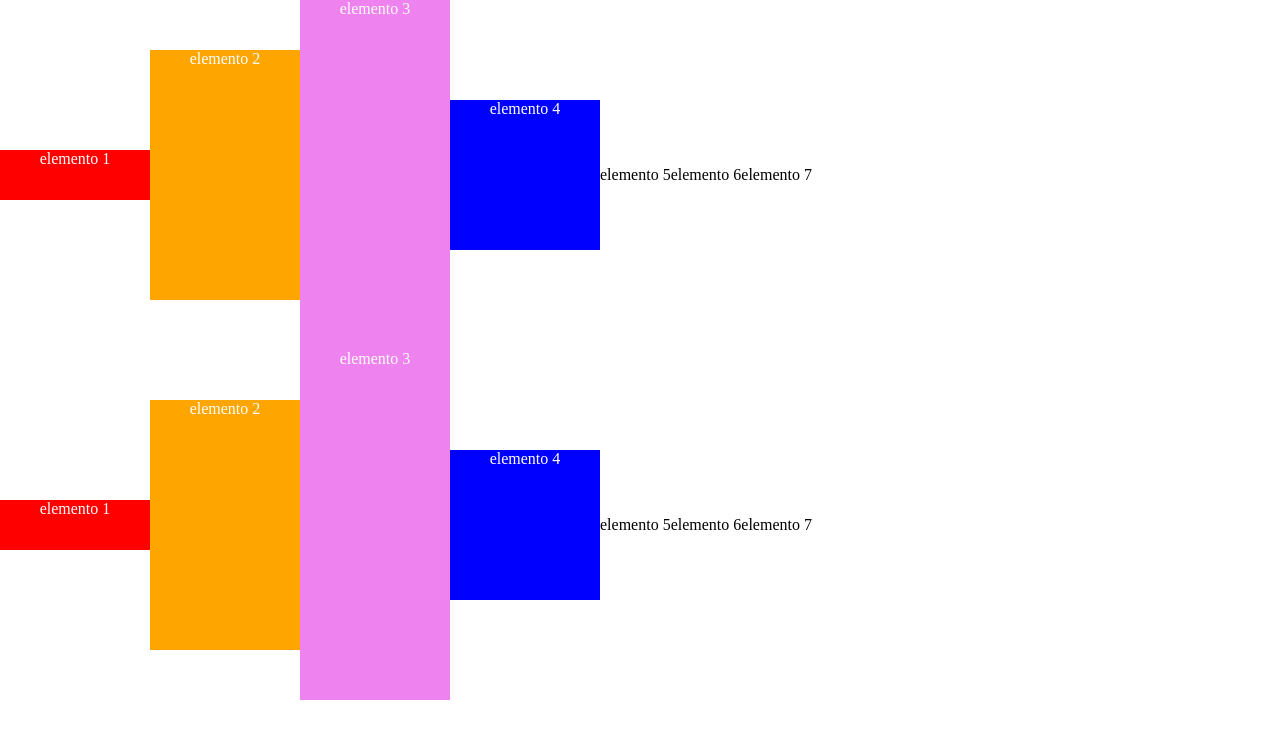
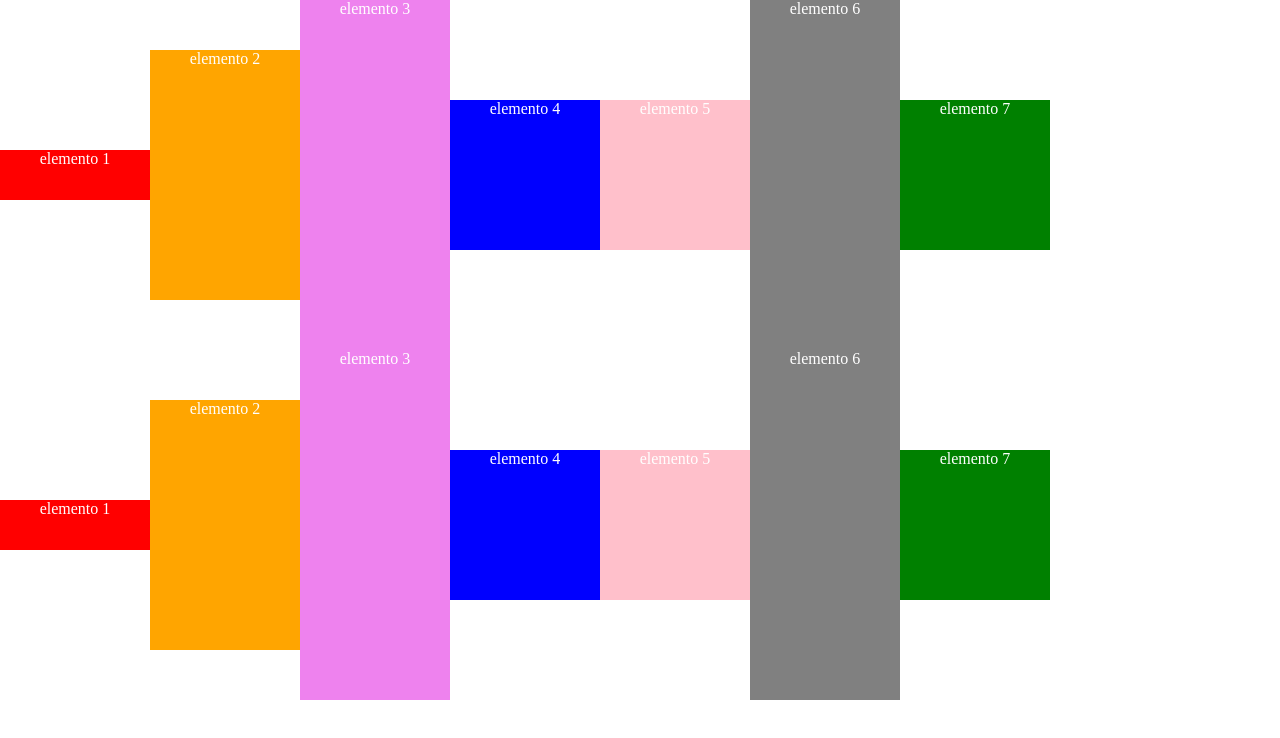
Before and after one commit to Focus0Wizard/elementosFlexibles, a plain HTML site: page index.html in a window 1280 px wide. Drawn offline with Linux system fonts and the light colour scheme.

Commit message:
second commit

```diff
--- a/css/styles.css
+++ b/css/styles.css
@@ -42,6 +42,30 @@ body{
     text-align: center;
 }
 
+.cinco{
+    background-color: pink;
+    width: 150px;
+    height: 150px;
+    color: white;
+    text-align: center;
+}
+
+.seis{
+    background-color: gray;
+    width: 150px;
+    height: 350px;
+    color: white;
+    text-align: center;
+}
+
+.siete{
+    background-color: green;
+    width: 150px;
+    height: 150px;
+    color: white;
+    text-align: center;
+}
+
 .contenedor2{
     display:flex;
     flex-direction: row;
```
